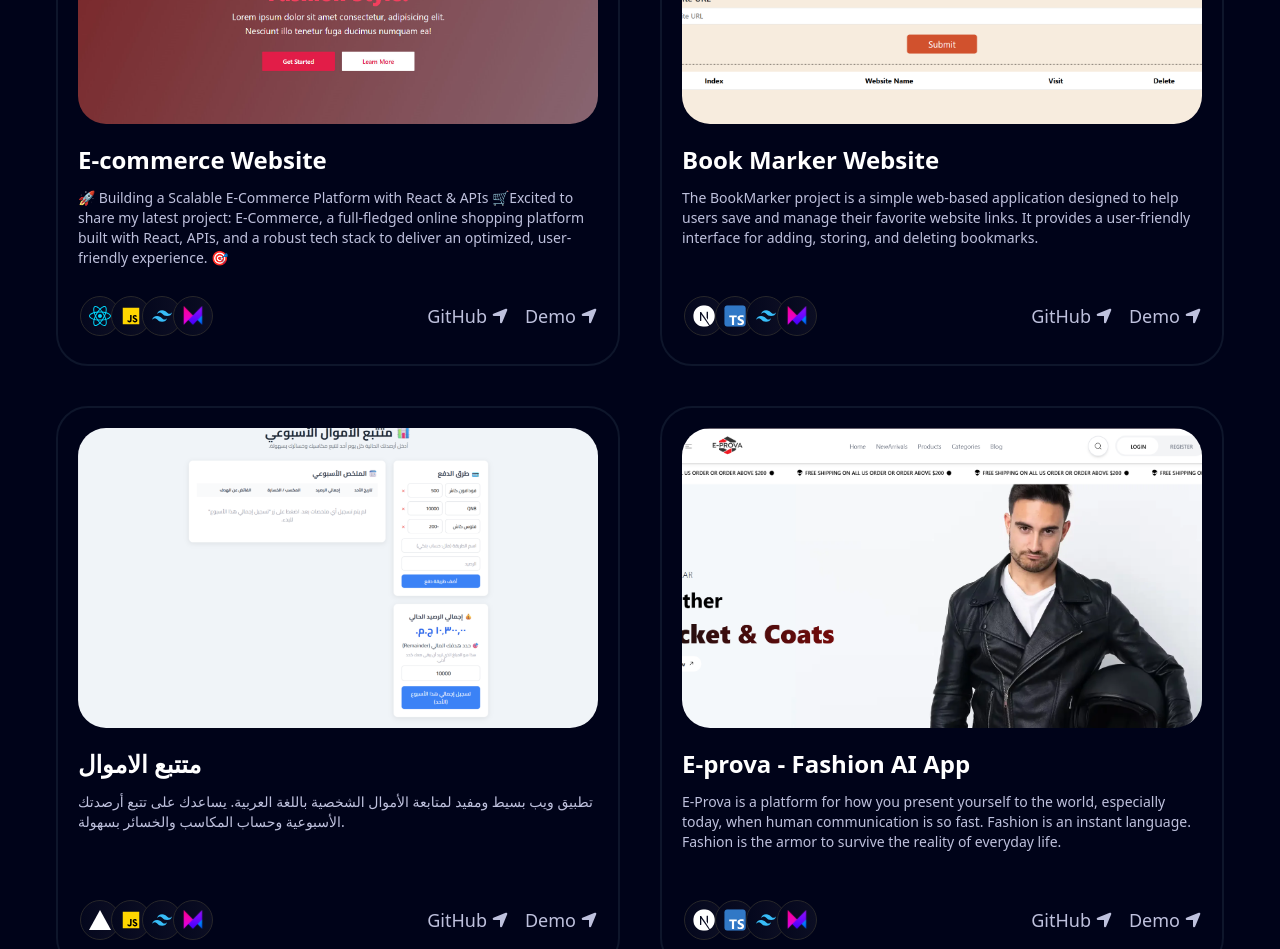
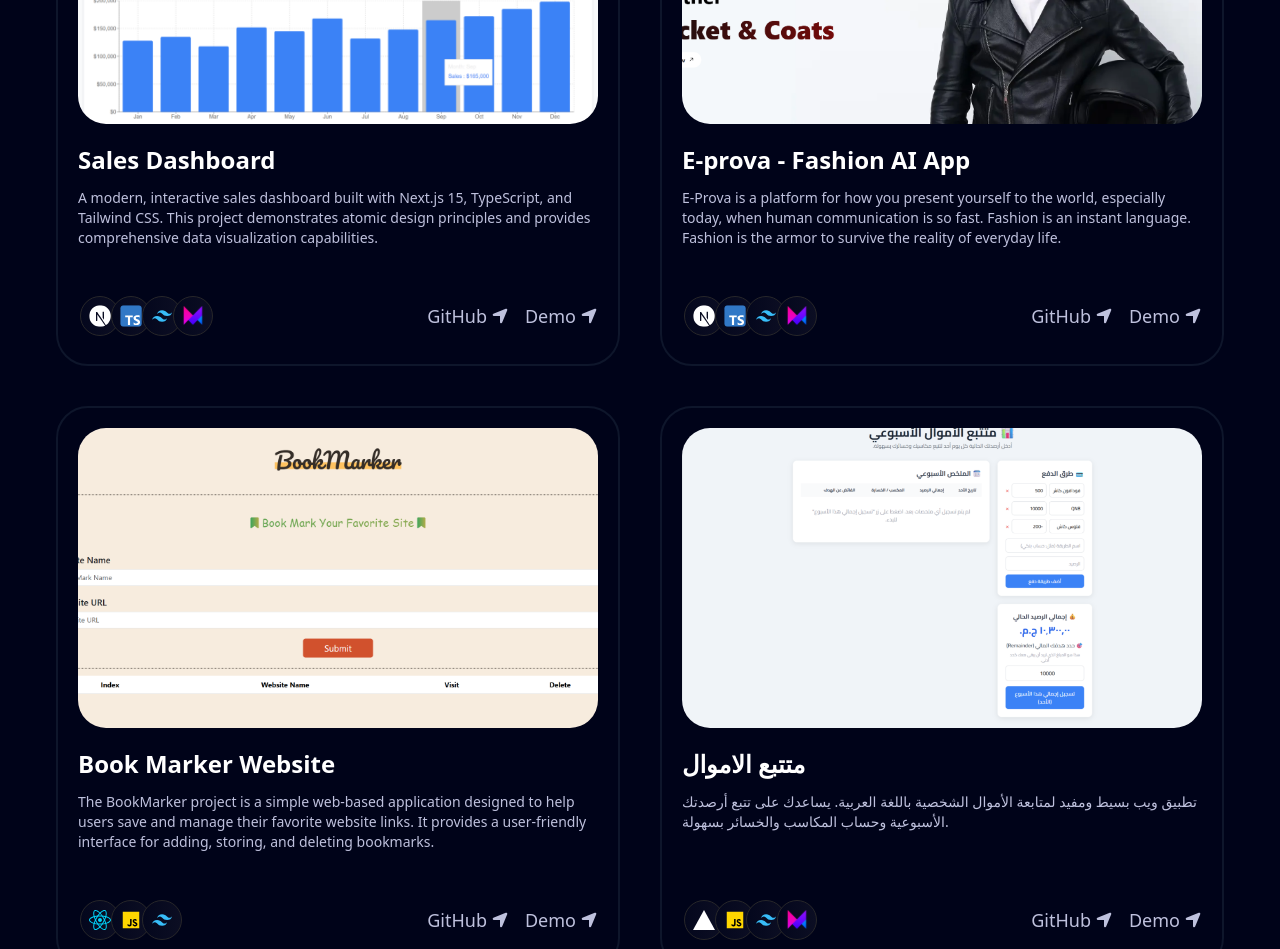
Before and after one commit to MarwanabdalR/Protofolio, a Next.js app: page / in a window 1280 px wide. Shown: the part 2780-3729 px from the top of the page. Built offline with nearby package versions, Linux system fonts and the light colour scheme.

Commit message:
new project

```diff
--- a/data/index.tsx
+++ b/data/index.tsx
@@ -32,19 +32,28 @@ export const cvUrl =
 export const projects = [
   {
     id: 3,
-    title: "E-commerce Website",
-    des: "🚀 Building a Scalable E-Commerce Platform with React & APIs 🛒Excited to share my latest project: E-Commerce, a full-fledged online shopping platform built with React, APIs, and a robust tech stack to deliver an optimized, user-friendly experience. 🎯",
-    img: "/E-Commerce.jpeg",
-    iconsList: ["/react.svg", "/js.svg", "/tailwind.svg", "/framer-motion.svg"],
-    link: "https://marwanabdalr.github.io/E-Commerce/",
-    sourceCode: "https://github.com/MarwanabdalR/E-Commerce",
+    title: "Sales Dashboard",
+    des: "A modern, interactive sales dashboard built with Next.js 15, TypeScript, and Tailwind CSS. This project demonstrates atomic design principles and provides comprehensive data visualization capabilities.",
+    img: "/salseDashboard.png",
+    iconsList: ["/next.svg", "/ts.svg", "/tailwind.svg", "/framer-motion.svg"],
+    link: "https://assement-alpha.vercel.app/",
+    sourceCode: "https://assement-alpha.vercel.app/",
+  },
+  {
+    id: 1,
+    title: "E-prova - Fashion AI App",
+    des: "E-Prova is a platform for how you present yourself to the world, especially today, when human communication is so fast. Fashion is an instant language. Fashion is the armor to survive the reality of everyday life.",
+    img: "/e-prova.png",
+    iconsList: ["/next.svg", "/ts.svg", "/tailwind.svg", "/framer-motion.svg"],
+    link: "https://e-prova-ten.vercel.app/e-prova/home",
+    sourceCode: "https://github.com/MarwanabdalR/GraduationProject/tree/main/E-ProvaUI",
   },
   {
     id: 2,
     title: "Book Marker Website",
     des: "The BookMarker project is a simple web-based application designed to help users save and manage their favorite website links. It provides a user-friendly interface for adding, storing, and deleting bookmarks.",
     img: "/BookManger.png",
-    iconsList: ["/next.svg", "/ts.svg", "/tailwind.svg", "/framer-motion.svg"],
+    iconsList: ["/react.svg", "/js.svg", "/tailwind.svg"],
     link: "https://marwanabdalr.github.io/BookMarker/",
     sourceCode: "https://github.com/MarwanabdalR/BookMarker",
   },
@@ -57,15 +66,7 @@ export const projects = [
     link: "https://finance-tracker-nine-self.vercel.app/",
     sourceCode: "https://github.com/MarwanabdalR/finance-tracker",
   },
-  {
-    id: 1,
-    title: "E-prova - Fashion AI App",
-    des: "E-Prova is a platform for how you present yourself to the world, especially today, when human communication is so fast. Fashion is an instant language. Fashion is the armor to survive the reality of everyday life.",
-    img: "/e-prova.png",
-    iconsList: ["/next.svg", "/ts.svg", "/tailwind.svg", "/framer-motion.svg"],
-    link: "https://e-prova-ten.vercel.app/e-prova/home",
-    sourceCode: "https://github.com/MarwanabdalR/GraduationProject/tree/main/E-ProvaUI",
-  },
+
 ];
 
 const date = new Date();
```
Also changed, not shown: public/salseDashboard.png (added).
